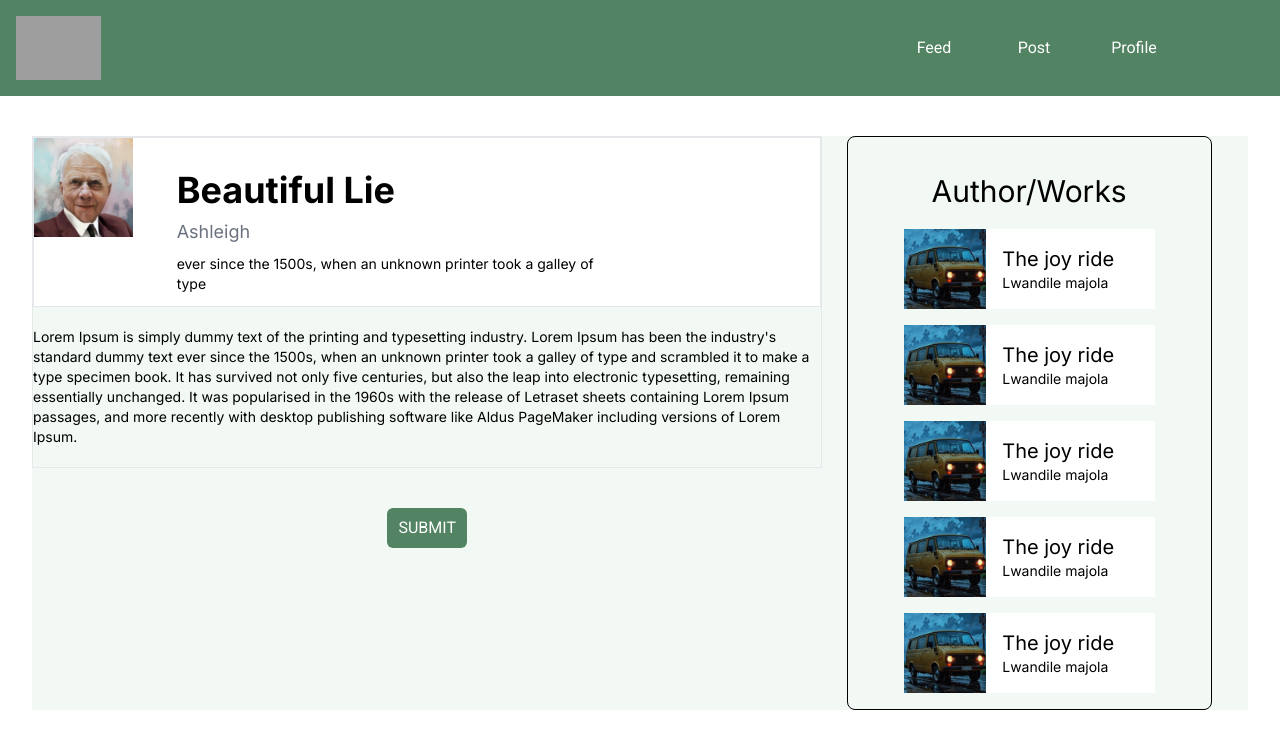
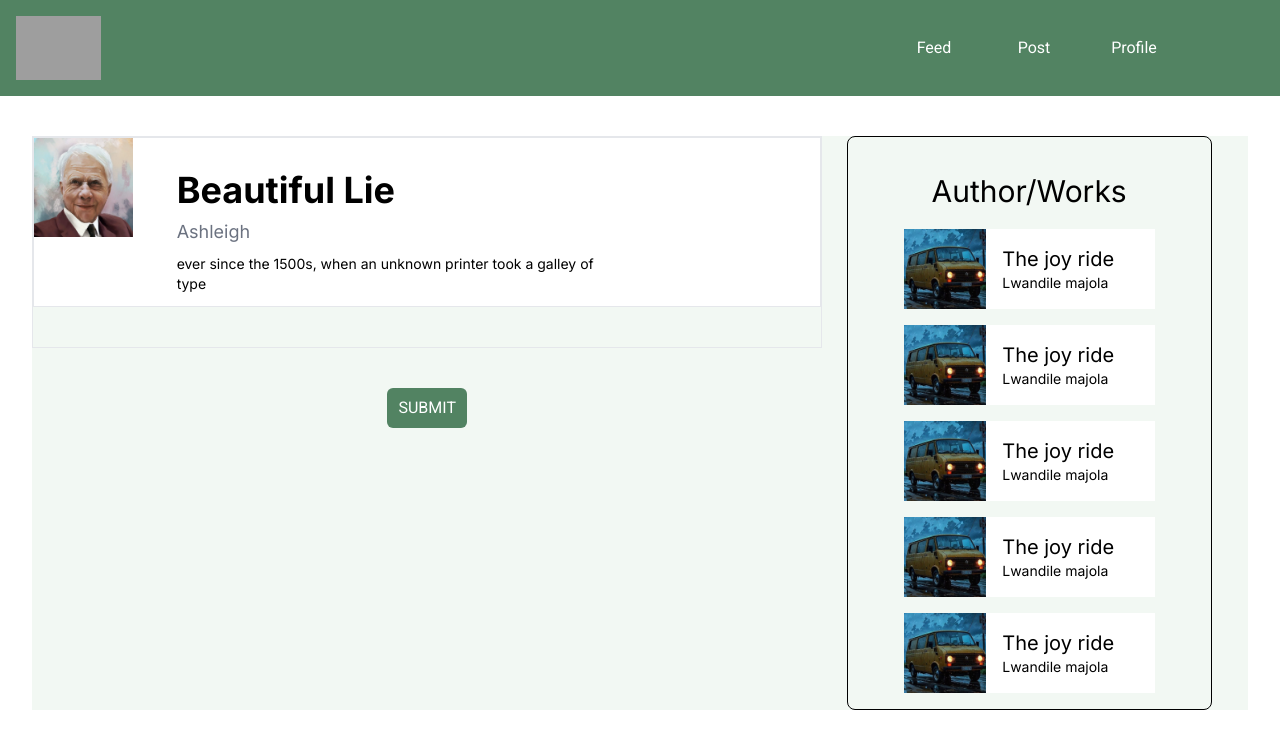
Before and after one commit to ThembaMtshelwane/writers-hub, a React (Vite) app: page /post/preview in a window 1280 px wide. Shown: the top 748 px of the page. Built offline with nearby package versions, Linux system fonts and the light colour scheme; grey boxes are pictures that could not be loaded; a web font is replaced by a local one.

Commit message:
removing html tag from displayed items

```diff
--- a/src/components/Preview.tsx
+++ b/src/components/Preview.tsx
@@ -1,41 +1,41 @@
 import React from "react";
 import BasicInfoCard from "./BasicInfoCard";
-import img1 from '../assets/Images/Robert-Frost-Portrait-Square.webp'
-
-
+import img1 from "../assets/Images/Robert-Frost-Portrait-Square.webp";
+import { useLocation } from "react-router-dom";
 
 const Preview: React.FC = () => {
+  const location = useLocation();
 
+  // const dataToPreview = location.state;
 
-
+  const { Title, Author, Description, Write} = location.state || {};
 
   return (
     <section className="">
       <div className="border">
         <div>
-          <BasicInfoCard title={"Beautiful Lie"} author={"Ashleigh"} description={"ever since the 1500s, when an unknown printer took a galley of type"} image={img1}/>
-
+          <BasicInfoCard
+            title={Title || "Beautiful Lie"}
+            author={Author || "Ashleigh"}
+            description={
+              Description ||
+              "ever since the 1500s, when an unknown printer took a galley of type"
+            }
+            image={img1}
+          />
         </div>
         <div className="py-5 text-start ">
-          <h1 className="text-sm ">
-            Lorem Ipsum is simply dummy text of the printing and typesetting
-            industry. Lorem Ipsum has been the industry's standard dummy text
-            ever since the 1500s, when an unknown printer took a galley of type
-            and scrambled it to make a type specimen book. It has survived not
-            only five centuries, but also the leap into electronic typesetting,
-            remaining essentially unchanged. It was popularised in the 1960s
-            with the release of Letraset sheets containing Lorem Ipsum passages,
-            and more recently with desktop publishing software like Aldus
-            PageMaker including versions of Lorem Ipsum.
-          </h1>
+          <p className="text-sm ">
+            {Write}
+          </p>
         </div>
       </div>
 
       <div className="flex justify-center py-10">
-          <button className="p-2 rounded-md min-w-[80px] bg-secondary text-white hover:bg-accent ">
-            SUBMIT
-          </button>
-        </div>
+        <button className="p-2 rounded-md min-w-[80px] bg-secondary text-white hover:bg-accent ">
+          SUBMIT
+        </button>
+      </div>
     </section>
   );
 };
--- a/src/components/ShareWork.tsx
+++ b/src/components/ShareWork.tsx
@@ -58,9 +58,11 @@ const ShareWork = () => {
       base64,
     };
 
+    console.log
     // Navigate to the next page with formData as state
     navigate("write", { state: formData });
   };
+
 
   return (
     <section className="py-3 px-3">
--- a/src/components/Writing.tsx
+++ b/src/components/Writing.tsx
@@ -1,13 +1,16 @@
-import React, { useState, useEffect } from "react";
+import React, { useState, useEffect, useRef } from "react";
 import ReactQuill from "react-quill";
 import "react-quill/dist/quill.snow.css";
-import { useLocation } from "react-router-dom";
+import Button from "./Button";
+import {  useLocation, useNavigate } from "react-router-dom";
 
 
 const Writing: React.FC = () => {
   const [value, setValue] = useState("");
   const location = useLocation();
   const formData = location.state;
+  const navigate = useNavigate();
+  const  textRef = useRef<ReactQuill>(null)
 
 
 
@@ -43,10 +46,28 @@ const Writing: React.FC = () => {
     return () => clearInterval(interval);
   }, [value]);
 
+  const handlePreview = () => {
+
+
+    const qui = textRef.current?.getEditor();
+    const text =  qui?.getText();
+
+
+    const dataToPreview = {
+      Write: text ,
+      Title: formData?.Title,
+      Description: formData?.Description,
+    };
+    navigate("/post/preview", { state: dataToPreview, replace:true });
+  };
+
+
+
   return (
-    <div className=" ">
+    <div className="">
       <ReactQuill
-        className="h-[40rem] p-10 "
+      ref={textRef}
+        className="h-[40rem] p-10"
         modules={modules}
         theme="snow"
         value={value}
@@ -54,9 +75,9 @@ const Writing: React.FC = () => {
       />
 
       <div className="py-5 flex justify-center sm:pt-10">
-        <button className="p-2 rounded-md min-w-[80px] bg-secondary text-white hover:bg-accent ">
-          Preview
-        </button>
+        <div className="pb-3 md:flex md:justify-center">
+          <Button name="preview" buttonFunction={handlePreview} />
+        </div>
       </div>
       <div>
         <h1>{formData?.Title}</h1>
```
Also changed, not shown: 1 other file (tests, documents, lock files or other folders).
